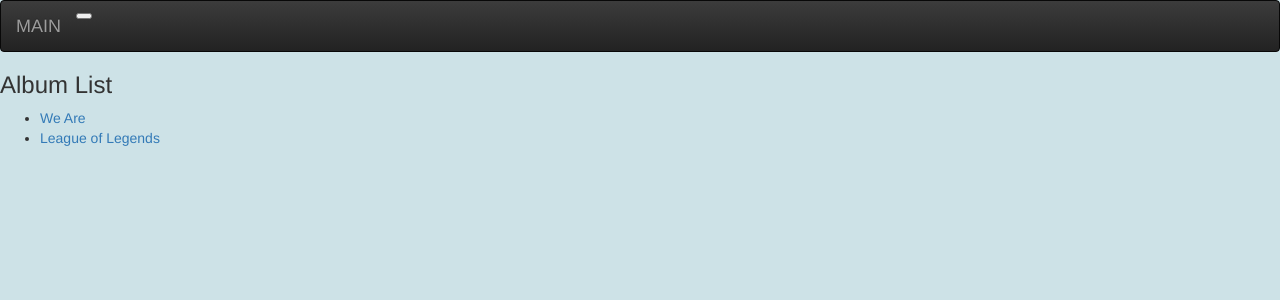
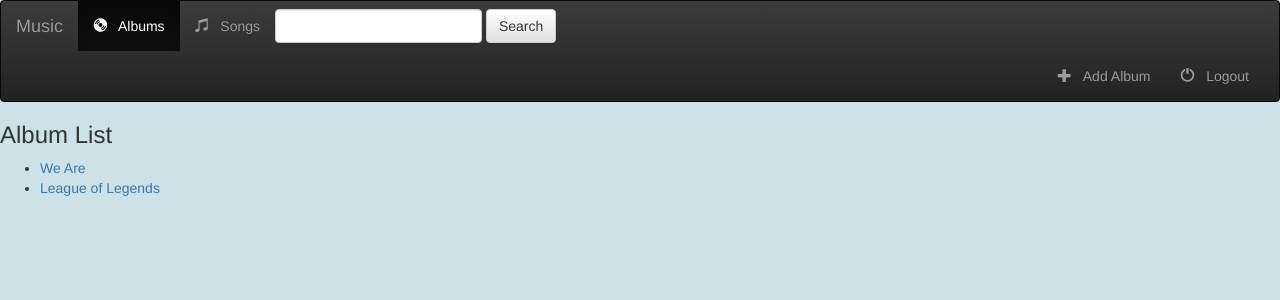
Before and after one commit to goucejia/First-Website, a Django app: page /music/ in a window 1280 px wide. Shown: the top 300 px of the page. Run offline with Django 3.2, Linux system fonts and the light colour scheme; data comes from the database, SQL or seed files in the repository; both versions use the stored data as it was after the commit; some libraries are stand-ins or nearby versions.

Commit message:
finish nav-bar
finished nav-bar setups (have issue with bootstrap layouts, need fix)

```diff
--- /dev/null
+++ b/music/templates/music/base.html
@@ -0,0 +1,79 @@
+<!DOCTYPE html>
+<html lang="en">
+<head>
+    <meta charset="UTF-8">
+    <title> First - Webpage </title>
+
+    {% load  staticfiles %}
+    <link rel="stylesheet" type="text/css" href="{% static 'music/style.css'%}"/>
+    <link rel="stylesheet" type="text/css" href="https://maxcdn.bootstrapcdn.com/bootstrap/3.3.7/css/bootstrap.min.css"/>
+    <link rel="stylesheet" type="text/css" href="https://maxcdn.bootstrapcdn.com/bootstrap/3.3.7/css/bootstrap-theme.min.css"/>
+    <script src="https://maxcdn.bootstrapcdn.com/bootstrap/3.3.7/js/bootstrap.min.js"></script>
+    <script src="https://code.jquery.com/jquery-2.1.3.min.js"></script>
+
+</head>
+<body>
+    <nav class="navbar navbar-inverse">
+            <div class="container-fluid">
+                <!-- header -->
+                <div class="navbar-header">
+                    <button type="button" class="navbar-toggle" data-toggle="collapse" data-target="#topNavBar">
+                        <span class="icon-bar"></span>
+                        <span class="icon-bar"></span>
+                        <span class="icon-bar"></span>
+{#                        <span class="navbar-toggler-icon"></span>#}
+                    </button>
+                    <a class="navbar-brand" href="{% url 'music:index' %}"> {% block title %} Main {% endblock %} </a>
+                </div>
+
+                <!-- items -->
+                <div class="collapse navbar-collapse">
+                    <ul class="nav navbar-nav" id="topNavBar">
+                        <li class="active">
+                            <a href="{% url 'music:index' %}">
+                                <span class="glyphicon glyphicon-cd" aria-hidden="true"></span> &nbsp;
+                                Albums
+                            </a>
+                        </li>
+
+                        <li class="">
+                            <a href="#Song">
+                                <span class="glyphicon glyphicon-music" aria-hidden="true"></span> &nbsp;
+                                Songs
+                            </a>
+                        </li>
+                    </ul>
+
+                    <form class="navbar-form nav-left" role="search" method="get" action="#">
+                        <div class="form-group">
+                            <input type="text" class="form-control" name="q" value="">
+                            <button type="submit" class="btn btn-default"> Search </button>
+                        </div>
+                    </form>
+
+                    <ul class="nav navbar-nav navbar-right">
+                        <li class="">
+                            <a href="#Add-Album">
+                                <span class="glyphicon glyphicon-plus" aria-hidden="true"></span> &nbsp;
+                                Add Album
+                            </a>
+                        </li>
+
+                        <li class="">
+                            <a href="#Logout">
+                                <span class="glyphicon glyphicon-off" aria-hidden="true"></span> &nbsp;
+                                Logout
+                            </a>
+                        </li>
+                    </ul>
+
+                </div>
+
+            </div>
+    </nav>
+
+    {% block body%}
+    {% endblock %}
+
+</body>
+</html>
--- a/music/templates/music/index.html
+++ b/music/templates/music/index.html
@@ -7,44 +7,76 @@
 </head>
 
 <body>
-    {% load  staticfiles %}
-    <link rel="stylesheet" type="text/css" href="{% static 'music/style.css'%}"/>
-    <link rel="stylesheet" type="text/css" href="https://maxcdn.bootstrapcdn.com/bootstrap/3.3.7/css/bootstrap.min.css"/>
-    <link rel="stylesheet" type="text/css" href="https://maxcdn.bootstrapcdn.com/bootstrap/3.3.7/css/bootstrap-theme.min.css"/>
-    <script src="https://maxcdn.bootstrapcdn.com/bootstrap/3.3.7/js/bootstrap.min.js"></script>
+{#    {% load  staticfiles %}#}
+{#    <link rel="stylesheet" type="text/css" href="{% static 'music/style.css'%}"/>#}
+{#    <link rel="stylesheet" type="text/css" href="https://maxcdn.bootstrapcdn.com/bootstrap/3.3.7/css/bootstrap.min.css"/>#}
+{#    <link rel="stylesheet" type="text/css" href="https://maxcdn.bootstrapcdn.com/bootstrap/3.3.7/css/bootstrap-theme.min.css"/>#}
+{#    <script src="https://maxcdn.bootstrapcdn.com/bootstrap/3.3.7/js/bootstrap.min.js"></script>#}
+{#    <script src="https://code.jquery.com/jquery-2.1.3.min.js"></script>#}
+{##}
+{##}
+{#    <nav class="navbar navbar-inverse">#}
+{#            <div class="container-fluid">#}
+{#                <!-- header -->#}
+{#                <div class="navbar-header">#}
+{#                    <button type="button" class="navbar-toggle" data-toggle="collapse" data-target="#topNavBar">#}
+{#                        <span class="icon-bar"></span>#}
+{#                        <span class="icon-bar"></span>#}
+{#                        <span class="icon-bar"></span>#}
+{#                        <span class="navbar-toggler-icon"></span>#}
+{#                    </button>#}
+{#                    <a class="navbar-brand" href="{% url 'music:index' %}"> MAIN </a>#}
+{#                </div>#}
+{##}
+{#                <!-- items -->#}
+{#                <div class="collapse navbar-collapse">#}
+{#                    <ul class="nav navbar-nav" id="topNavBar">#}
+{#                        <li class="active">#}
+{#                            <a href="{% url 'music:index' %}">#}
+{#                                <span class="glyphicon glyphicon-cd" aria-hidden="true"></span> &nbsp;#}
+{#                                Albums#}
+{#                            </a>#}
+{#                        </li>#}
+{##}
+{#                        <li class="">#}
+{#                            <a href="#Song">#}
+{#                                <span class="glyphicon glyphicon-music" aria-hidden="true"></span> &nbsp;#}
+{#                                Songs#}
+{#                            </a>#}
+{#                        </li>#}
+{#                    </ul>#}
+{##}
+{#                    <form class="navbar-form nav-left" role="search" method="get" action="#">#}
+{#                        <div class="form-group">#}
+{#                            <input type="text" class="form-control" name="q" value="">#}
+{#                            <button type="submit" class="btn btn-default"> Search </button>#}
+{#                        </div>#}
+{#                    </form>#}
+{##}
+{#                    <ul class="nav navbar-nav navbar-right">#}
+{#                        <li class="">#}
+{#                            <a href="#Add-Album">#}
+{#                                <span class="glyphicon glyphicon-plus" aria-hidden="true"></span> &nbsp;#}
+{#                                Add Album#}
+{#                            </a>#}
+{#                        </li>#}
+{##}
+{#                        <li class="">#}
+{#                            <a href="#Logout">#}
+{#                                <span class="glyphicon glyphicon-off" aria-hidden="true"></span> &nbsp;#}
+{#                                Logout#}
+{#                            </a>#}
+{#                        </li>#}
+{#                    </ul>#}
+{##}
+{#                </div>#}
+{##}
+{#            </div>#}
+{#    </nav>#}
+    {% extends 'music/base.html' %}
+{% block title %} Music {% endblock %}
 
-
-    <nav class="navbar navbar-inverse">
-            <div class="container-fluid">
-                <!-- logo -->
-                <div class="navbar-header">
-                    <button type="button" class="navebar-toggle" data-toggle="collapse" data-target="#topNavBar">
-                        <span class="navbar-toggler-icon"></span>
-                    </button>
-                    <button type="button" class="navbar-toggle" data-toggle="collapse" data-target="#topNavBar">
-                        <span class="icon-bar"></span>
-                        <span class="icon-bar"></span>
-                        <span class="icon-bar"></span>
-                    </button>
-                    <a class="navbar-brand" href="{% url 'music:index' %}"> MAIN </a>
-                </div>
-            </div>
-
-{#            <div class="collapse navbar-collapse navbar-ex1-collapse">#}
-{#                <ul class="nav navbar-nav">#}
-{#                    <li><a href="#about">About</a>#}
-{#                    </li>#}
-{#                    <li><a href="#services">Services</a>#}
-{#                    </li>#}
-{#                    <li><a href="#contact">Contact</a>#}
-{#                    </li>#}
-{#                </ul>#}
-{#            </div>#}
-{#        </div>#}
-
-    </nav>
-
-
+    {% block body %}
         <h3> Album List</h3>
         {% if all_album %}
             <ul>
@@ -56,6 +88,7 @@
         {% else %}
             <h3> Library is empty </h3>
         {% endif %}
+    {% endblock %}
 </body>
 
 </html>
--- a/music/urls.py
+++ b/music/urls.py
@@ -14,5 +14,7 @@ urlpatterns = [
     # http://127.0.0.1:8000/music/<album_id>/favorite
     url(r'^(?P<album_id>[0-9]+)/favorite$', views.favorite, name = "favorite"),
 
+    # # http://127.0.0.1:8000/music/<album_id>/unfavorite
+    # url(r'^(?P<album_id>[0-9]+)/unfavorite$', views.unfavorite, name = "unfavorite"),
 
 ]
```
Also changed, not shown: music/templates/music/detail.html (+25 -1 lines), music/views.py (+21 -4 lines), db.sqlite3. Lines whose indentation alone changed are shown as unchanged.
